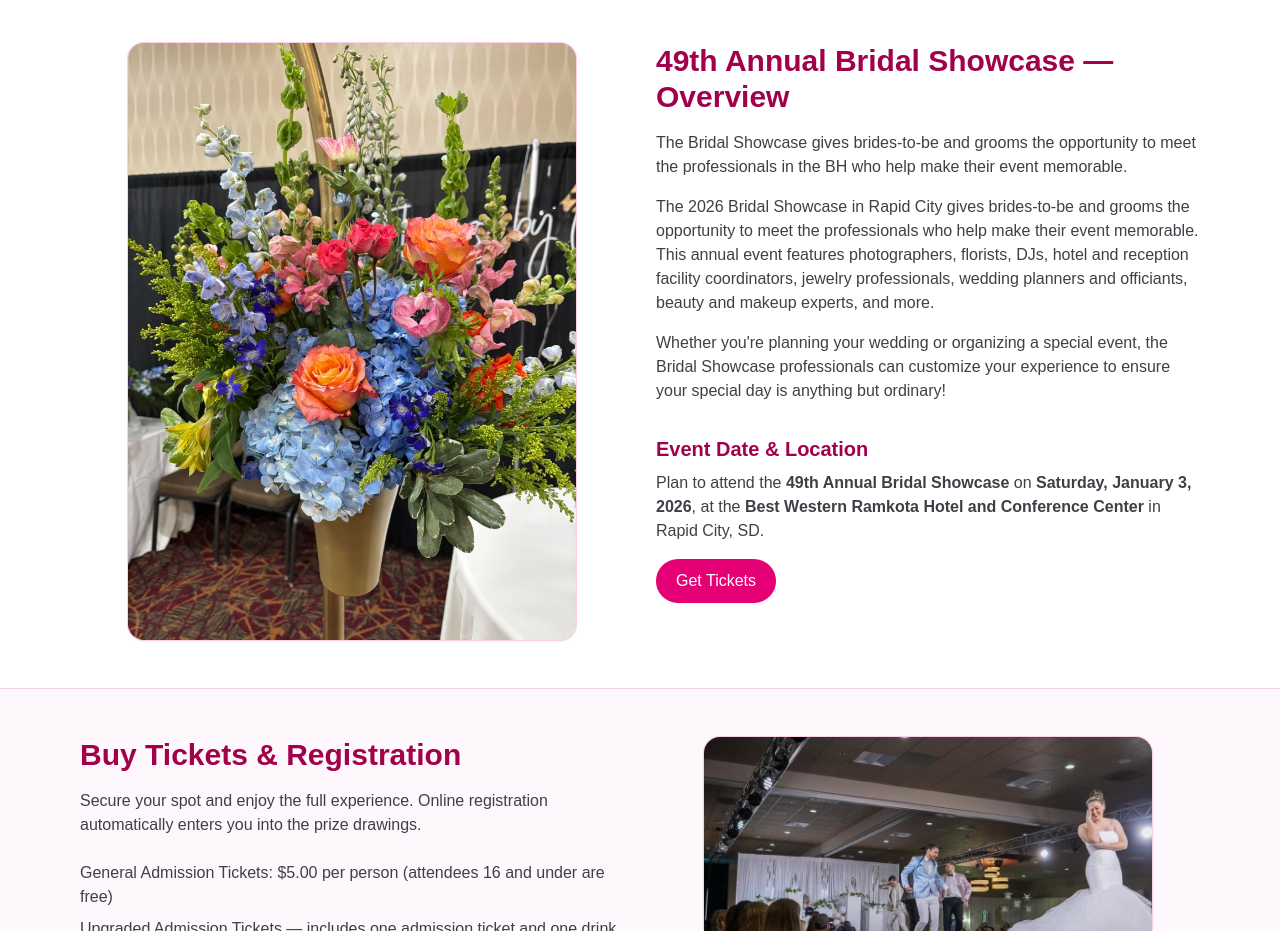
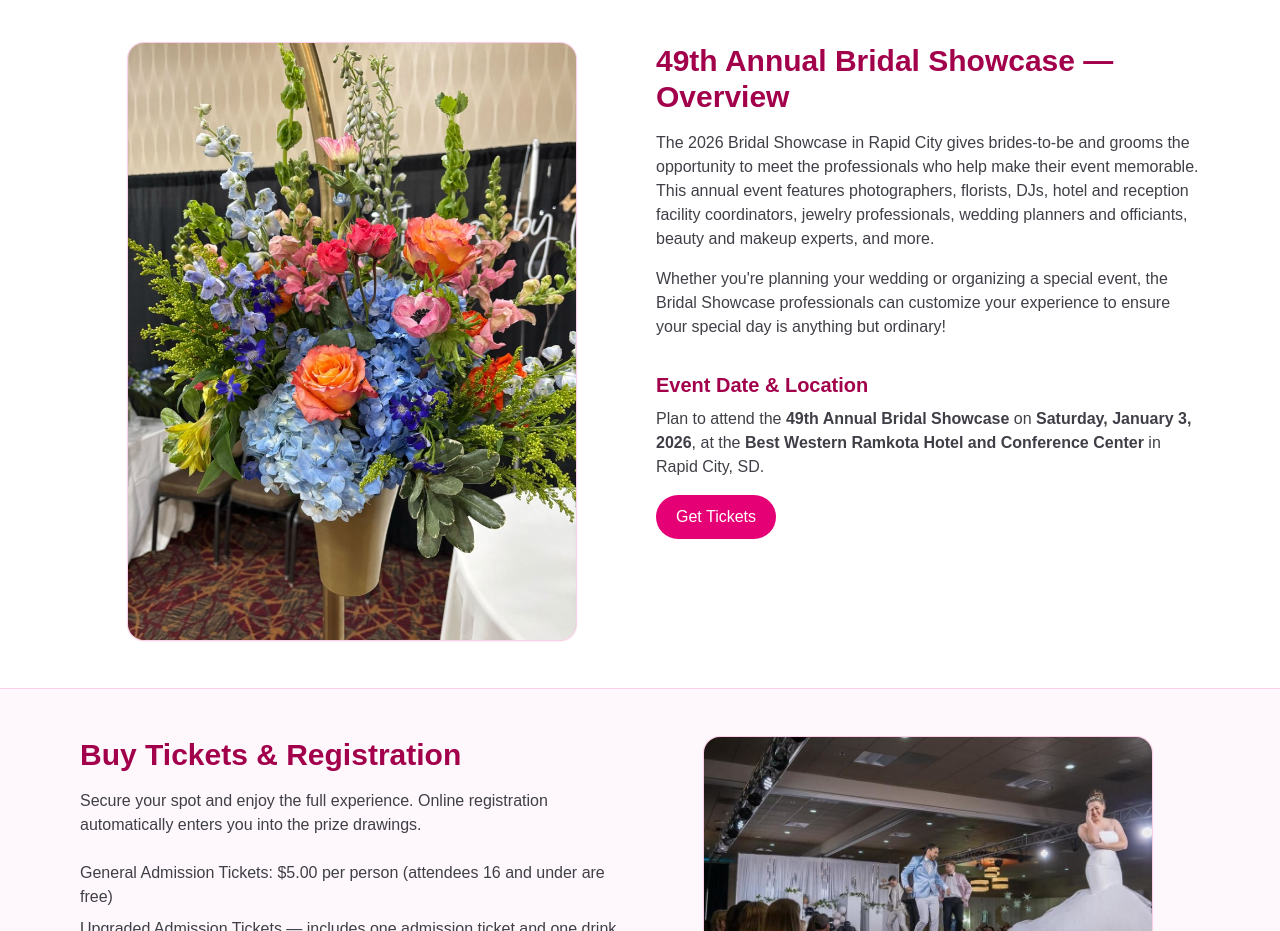
Before and after one commit to evergreendev/bridal-showcase, a Next.js app: page / in a window 1280 px wide. Shown: the part 940-1871 px from the top of the page. Built offline with nearby package versions, Linux system fonts and the light colour scheme.

Commit message:
Update Bridal Showcase event description for clarity and updated year.

```diff
--- a/app/page.tsx
+++ b/app/page.tsx
@@ -54,7 +54,6 @@ export default function Home() {
           <div>
             <h2 className="text-3xl font-semibold text-pink-800">49th Annual Bridal Showcase — Overview</h2>
             <div className="mt-4 space-y-4 text-zinc-700 max-w-prose">
-              <p>The Bridal Showcase gives brides-to-be and grooms the opportunity to meet the professionals in the BH who help make their event memorable.</p>
               <p>The 2026 Bridal Showcase in Rapid City gives brides-to-be and grooms the opportunity to meet the professionals who help make their event memorable. This annual event features photographers, florists, DJs, hotel and reception facility coordinators, jewelry professionals, wedding planners and officiants, beauty and makeup experts, and more.</p>
               <p>Whether you&#39;re planning your wedding or organizing a special event, the Bridal Showcase professionals can customize your experience to ensure your special day is anything but ordinary!</p>
             </div>
```
